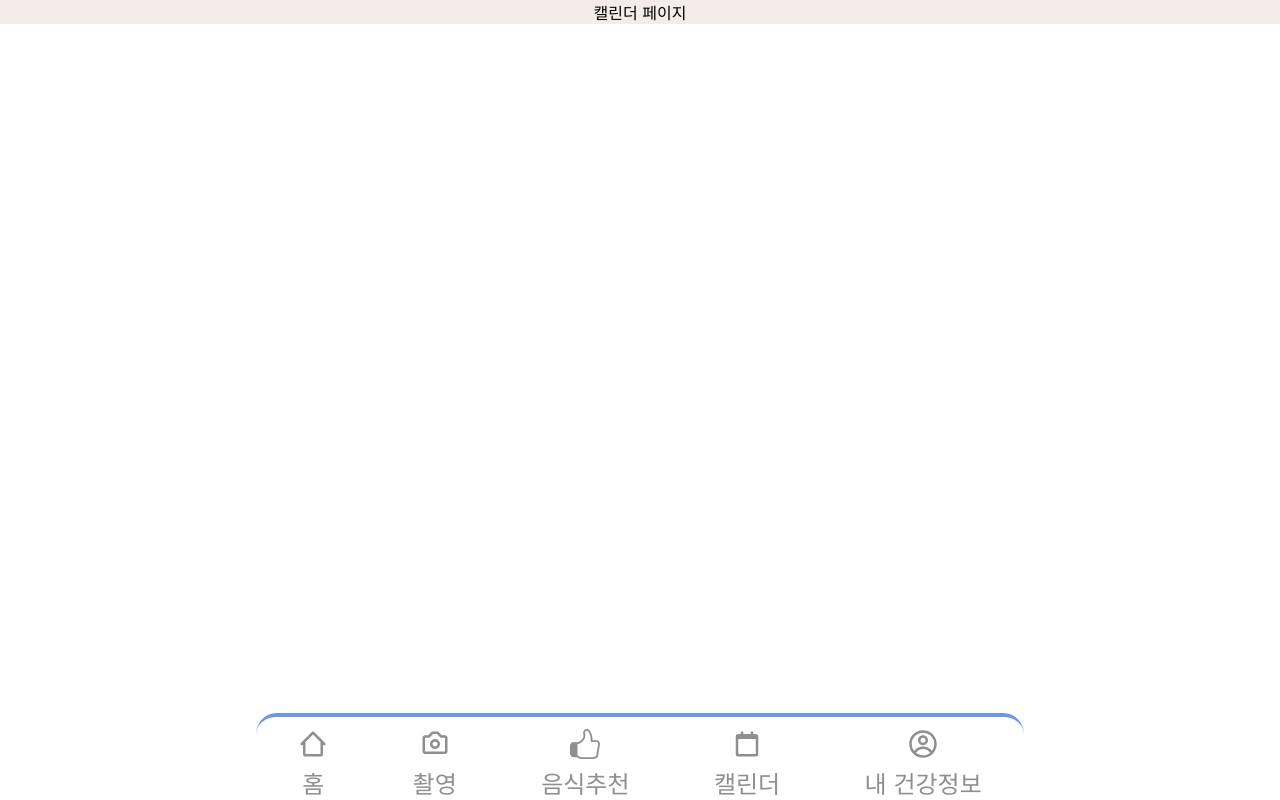
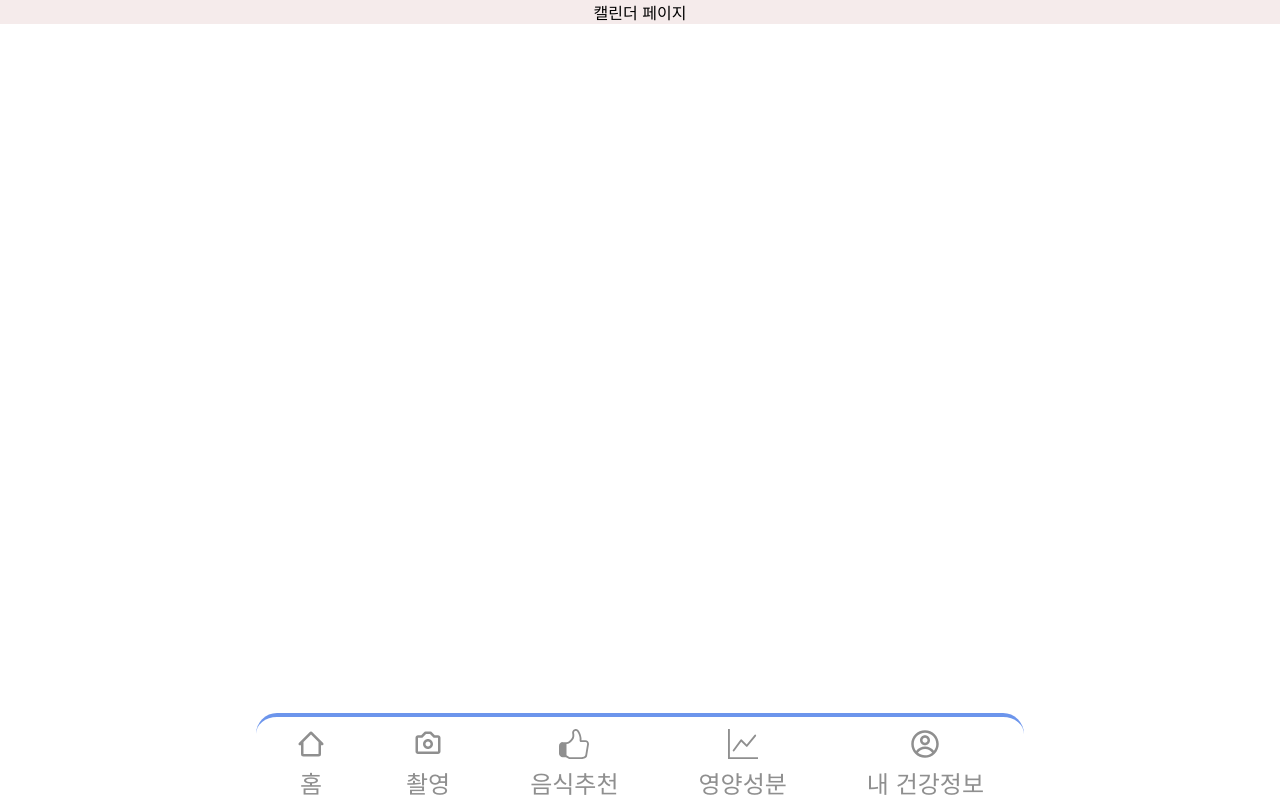
Before and after one commit to Capstone-AIjjadang/FE, a React (Create React App) app in the folder fe/: page /calendar in a window 1280 px wide. Built offline with nearby package versions, Linux system fonts and the light colour scheme.

Commit message:
[feat] 요소변경 ; 캘린더 => 영양성분
주소변경 ; /calendar => /graph

```diff
--- a/fe/src/components/Navigator.js
+++ b/fe/src/components/Navigator.js
@@ -1,7 +1,8 @@
 import React from 'react';
 import styles from '../css/Navigator.module.css';
 import { Link } from 'react-router-dom';
-import { BiHomeAlt2, BiCamera, BiCalendarAlt } from 'react-icons/bi';
+import { BiHomeAlt2, BiCamera } from 'react-icons/bi';
+import { BsGraphUp } from 'react-icons/bs';
 import { CgProfile } from 'react-icons/cg';
 import { GoThumbsup } from 'react-icons/go';
 //npm install react-router-dom
@@ -20,8 +21,8 @@ const Navigator = () => {
                 <Link to="/recommend" className={styles.links}>
                     <GoThumbsup size='30' /><br />음식추천
                 </Link>
-                <Link to="/calendar" className={styles.links}>
-                    <BiCalendarAlt size='30' /><br />캘린더
+                <Link to="/graph" className={styles.links}>
+                    <BsGraphUp size='30' /><br />영양성분
                 </Link>
                 <Link to="/my" className={styles.links}>
                     <CgProfile size='30' /><br />내 건강정보
```
